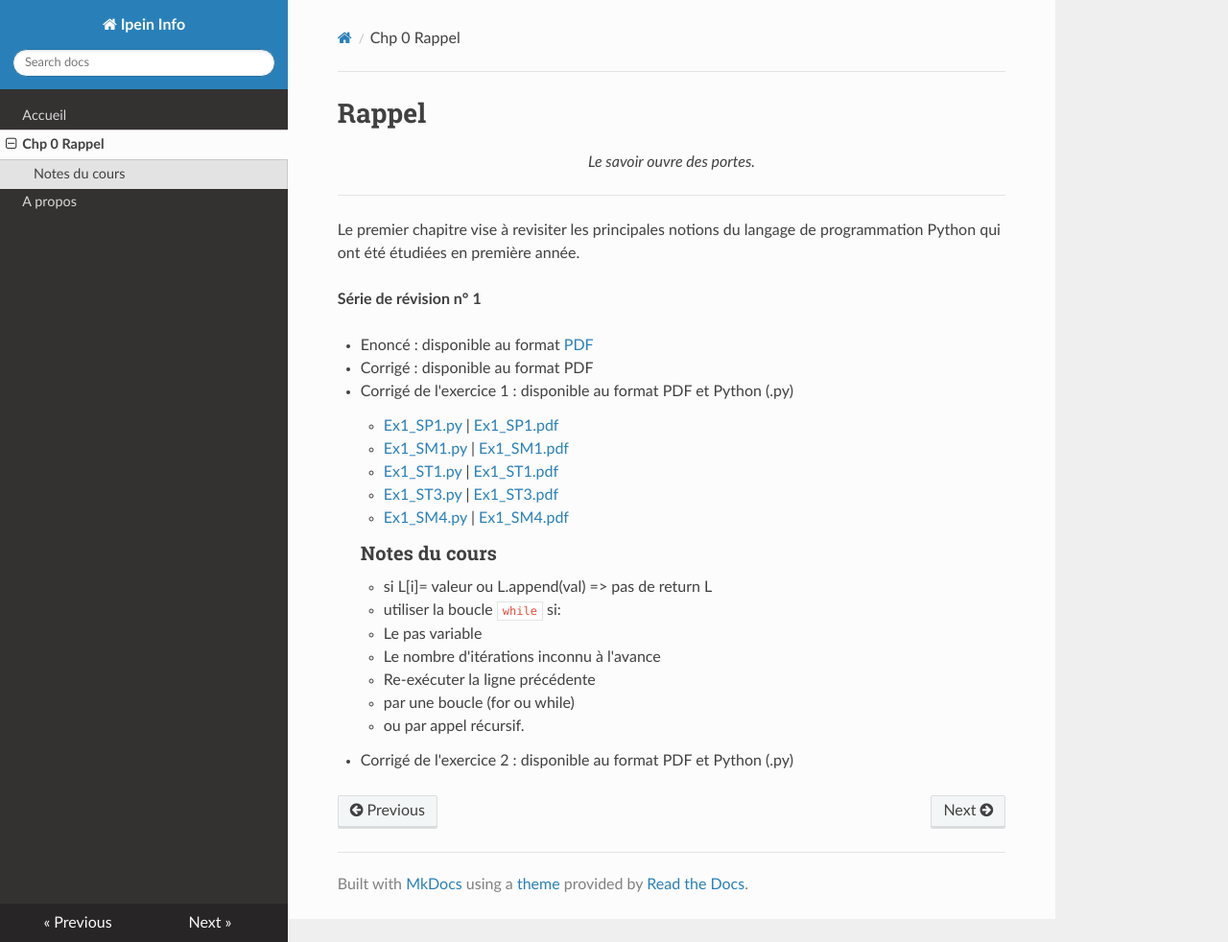
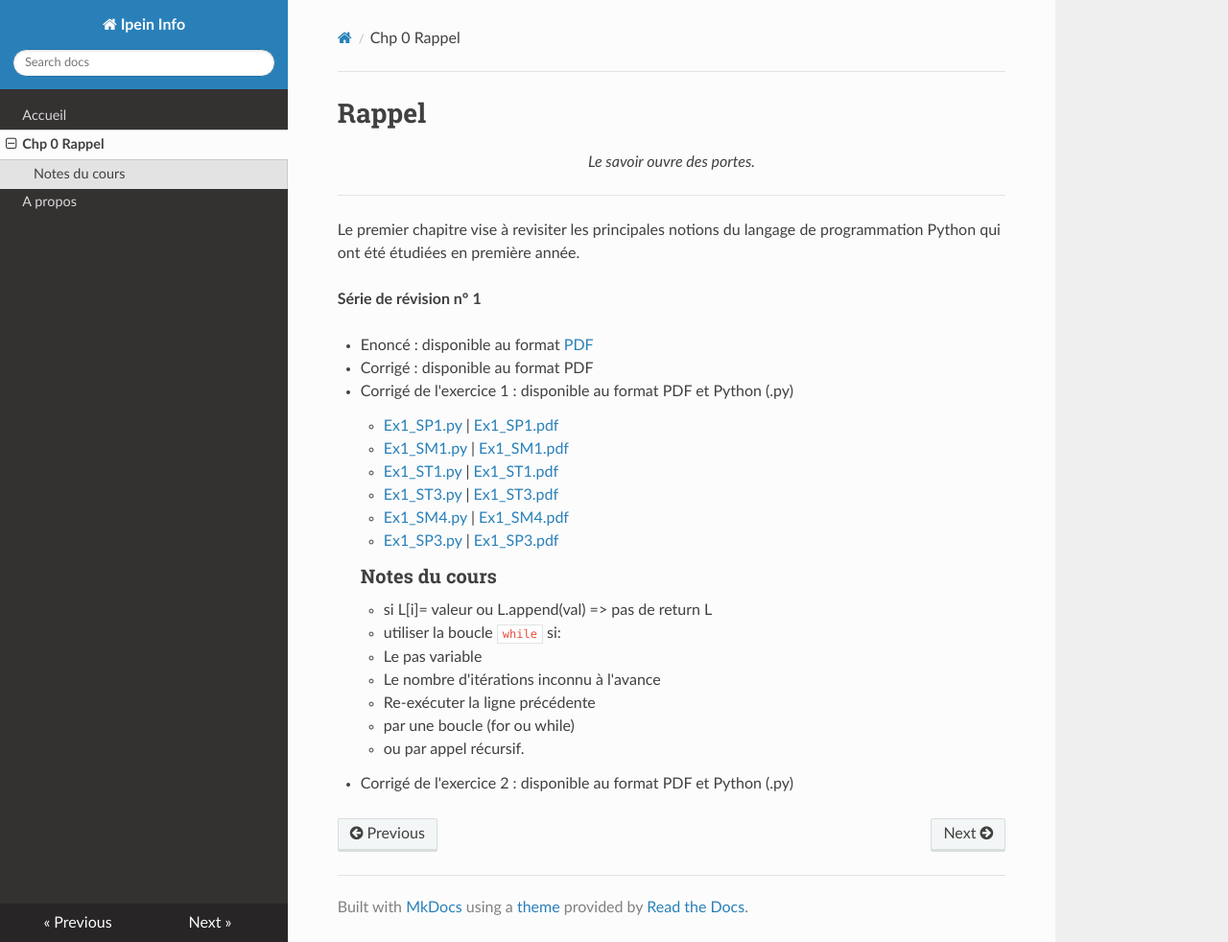
Before and after one commit to anis-saied/ipein, an MkDocs documentation site: the page built from docs/chp0_Rappel.md, in a window 1280 px wide and 982 px high. Shown: the whole window at 96% size. Built offline with MkDocs 1.6.1, drawn with Linux system fonts in a browser that asks for light colours; nearby versions of some CDN libraries.

Commit message:
Update chp0_Rappel.md

```diff
--- a/docs/chp0_Rappel.md
+++ b/docs/chp0_Rappel.md
@@ -25,6 +25,7 @@ Le premier chapitre vise à revisiter les principales notions du langage de prog
     + [Ex1_ST1.py](src/2/chp0/serie1/ex1_st1.py) | [Ex1_ST1.pdf](../src/2/chp0/serie1/ex1_st1.pdf)
     + [Ex1_ST3.py](src/2/chp0/serie1/ex1_st3.py) | [Ex1_ST3.pdf](../src/2/chp0/serie1/ex1_st3.pdf)
     + [Ex1_SM4.py](src/2/chp0/serie1/ex1_sm4.py) | [Ex1_SM4.pdf](../src/2/chp0/serie1/ex1_sm4.pdf)
+    + [Ex1_SP3.py](src/2/chp0/serie1/ex1_sp3.py) | [Ex1_SP3.pdf](../src/2/chp0/serie1/ex1_sp3.pdf)
     ### Notes du cours
     - si L[i]= valeur ou L.append(val) => pas de return L
     - utiliser la boucle `while` si:
```
Also changed, not shown: 6 other files.
